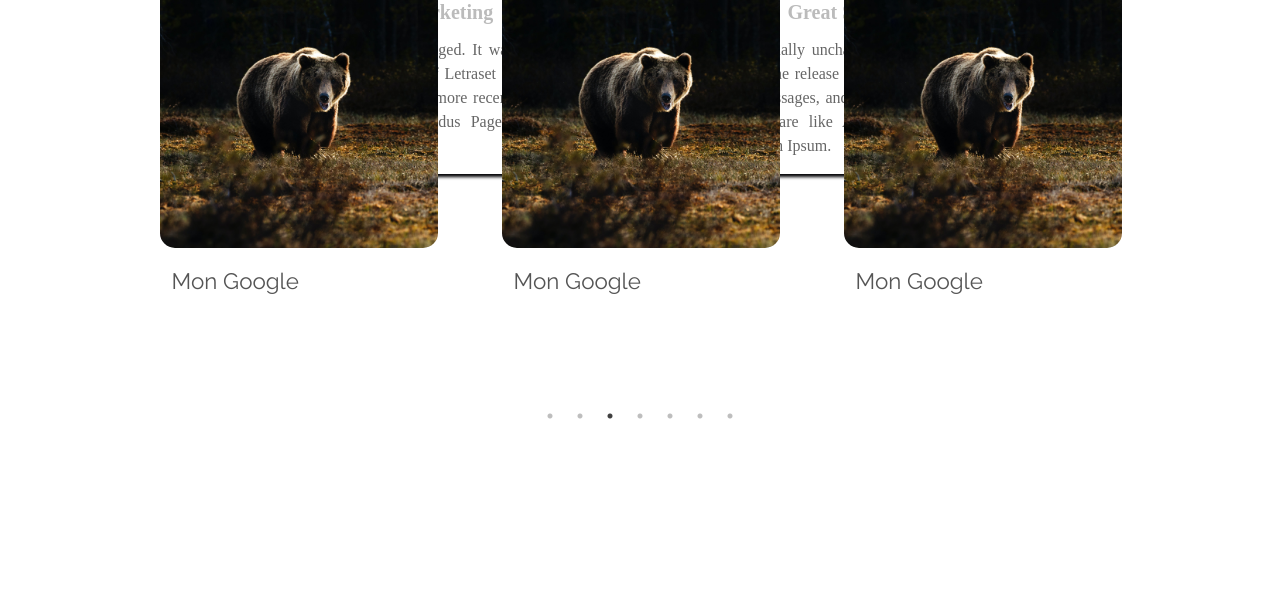
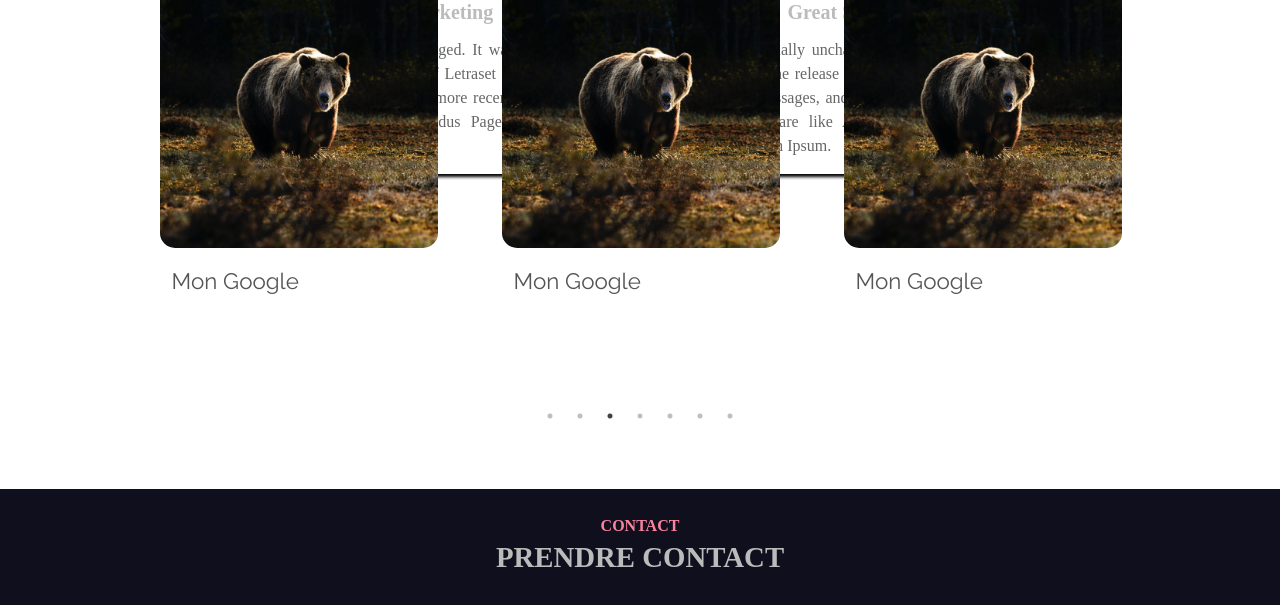
Before and after one commit to ExcaliburSims/portfolioNextJS, a Next.js app: page / in a window 1280 px wide. Shown: the part 2335-2940 px from the top of the page. Before the commit the page ends 2824 px from the top, so only its background shows below. Built offline with nearby package versions, Linux system fonts and the light colour scheme.

Commit message:
feat:add contact component

```diff
--- a/pages/index.js
+++ b/pages/index.js
@@ -2,6 +2,7 @@ import Head from 'next/head'
 import Image from 'next/image'
 import Header from '../components/Header'
 import styles from '../styles/Home.module.scss'
+import Contact from './Contact'
 import Info from './Info'
 import Main from './Main'
 import Project from './Project'
@@ -18,6 +19,7 @@ export default function Home() {
       <Info />
       <Service />
       <Project />
+      <Contact />
     </div>
   )
 }
```
